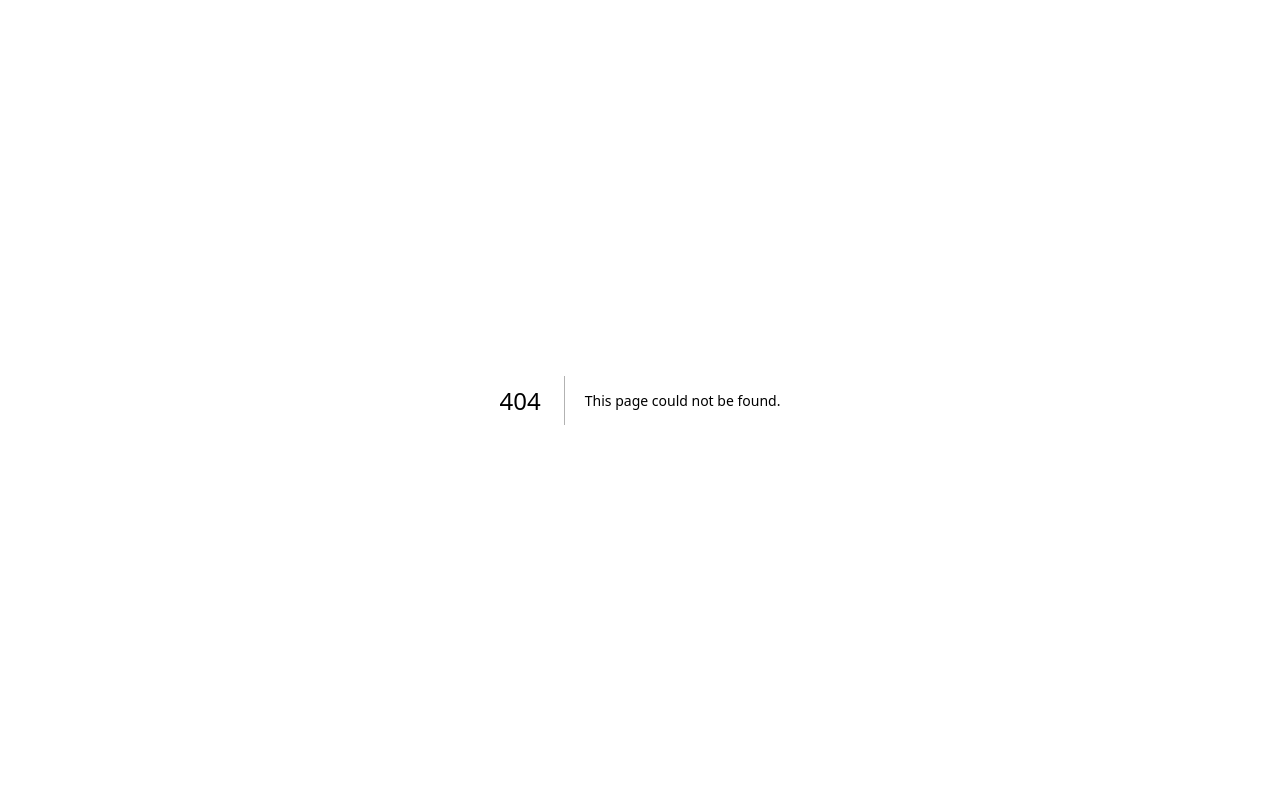
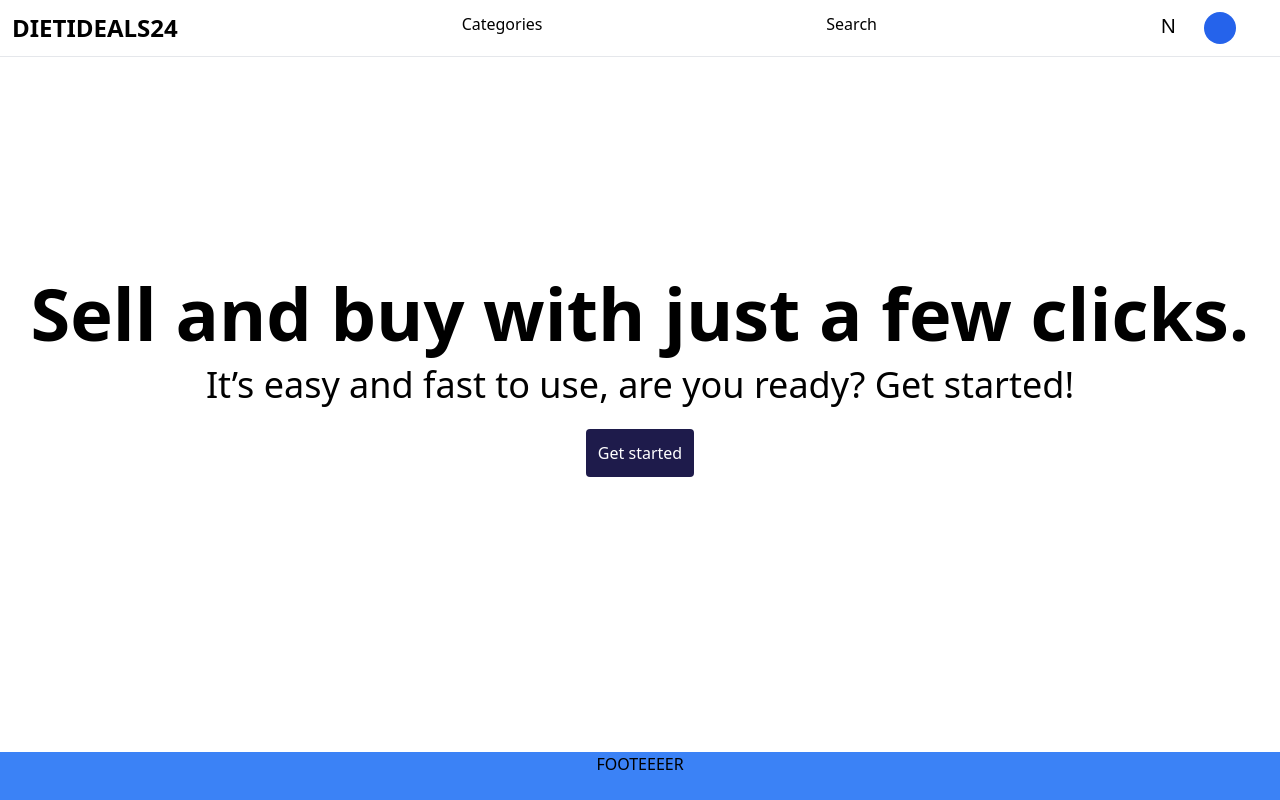
Before and after one commit to Graffioh/dietideals24ucm, a Next.js app: page /get-started in a window 1280 px wide. Before the commit this address had no page. Built offline with nearby package versions, Linux system fonts and the light colour scheme.

Commit message:
Create get started

```diff
--- a/app/(home)/page.js
+++ b/app/(home)/page.js
@@ -7,6 +7,10 @@ export default function Home() {
         <Link href="/login" className="italic">
           Go to login →
         </Link>
+
+        <Link href="/get-started" className="italic">
+          Go to get-started →
+        </Link>
       </div>
 
       <div className="flex justify-center font-extrabold text-2xl">
--- a/app/components/header.js
+++ b/app/components/header.js
@@ -62,7 +62,7 @@ function ModifyProfileSection() {
 
 export default function Header({ headerType }) {
   return (
-    <div className="border-b">
+    <div className="sticky top-0 border-b">
       <div className="m-3 flex justify-between">
         <Logo />
 
--- /dev/null
+++ b/app/get-started/layout.js
@@ -0,0 +1,21 @@
+import { Inter } from "next/font/google";
+import "../globals.css";
+import Header from "../components/header.js";
+import Footer from "../components/footer.js";
+
+const inter = Inter({ subsets: ["latin"] });
+
+export const metadata = {
+  title: "Get-Started",
+  description: "Home page for DietiDeals24UCM",
+};
+
+export default function HomeLayout({ children}) {
+  return (
+    <div className="relative flex min-h-screen flex-col">
+      <Header headerType={"headerLoggedFull"} />
+      <main className="flex-1">{children}</main>
+      <Footer />
+    </div>
+  );
+}
--- /dev/null
+++ b/app/get-started/page.js
@@ -0,0 +1,19 @@
+import Link from "next/link";
+
+export default function GetStartedPage() {
+  return (
+    <>
+      <div className="flex flex-col h-[80vh] justify-center items-center w-full">
+      <div className="mb-4 text-7xl font-extrabold">
+        <h1>Sell and buy with just a few clicks.  </h1>
+      </div>
+        <div className="mb-4 text-4xl">
+          <p>It’s easy and fast to use, are you ready? Get started!</p>
+      </div>
+      <div className="mt-2 bg-indigo-950 text-white rounded p-3">
+            <button href="/auth/login">Get started</button>
+      </div>
+      </div>
+    </>
+  );
+}
```
